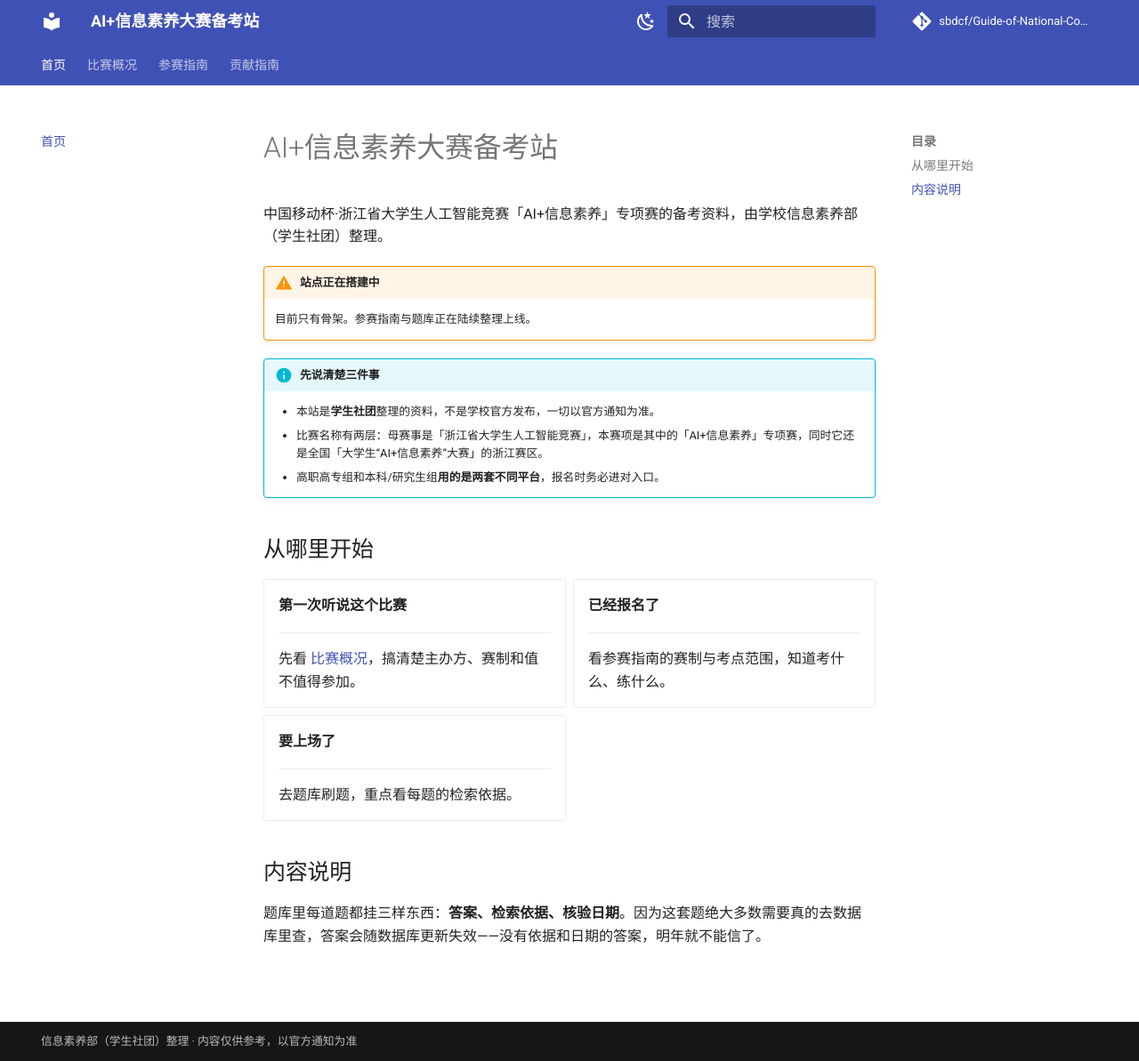
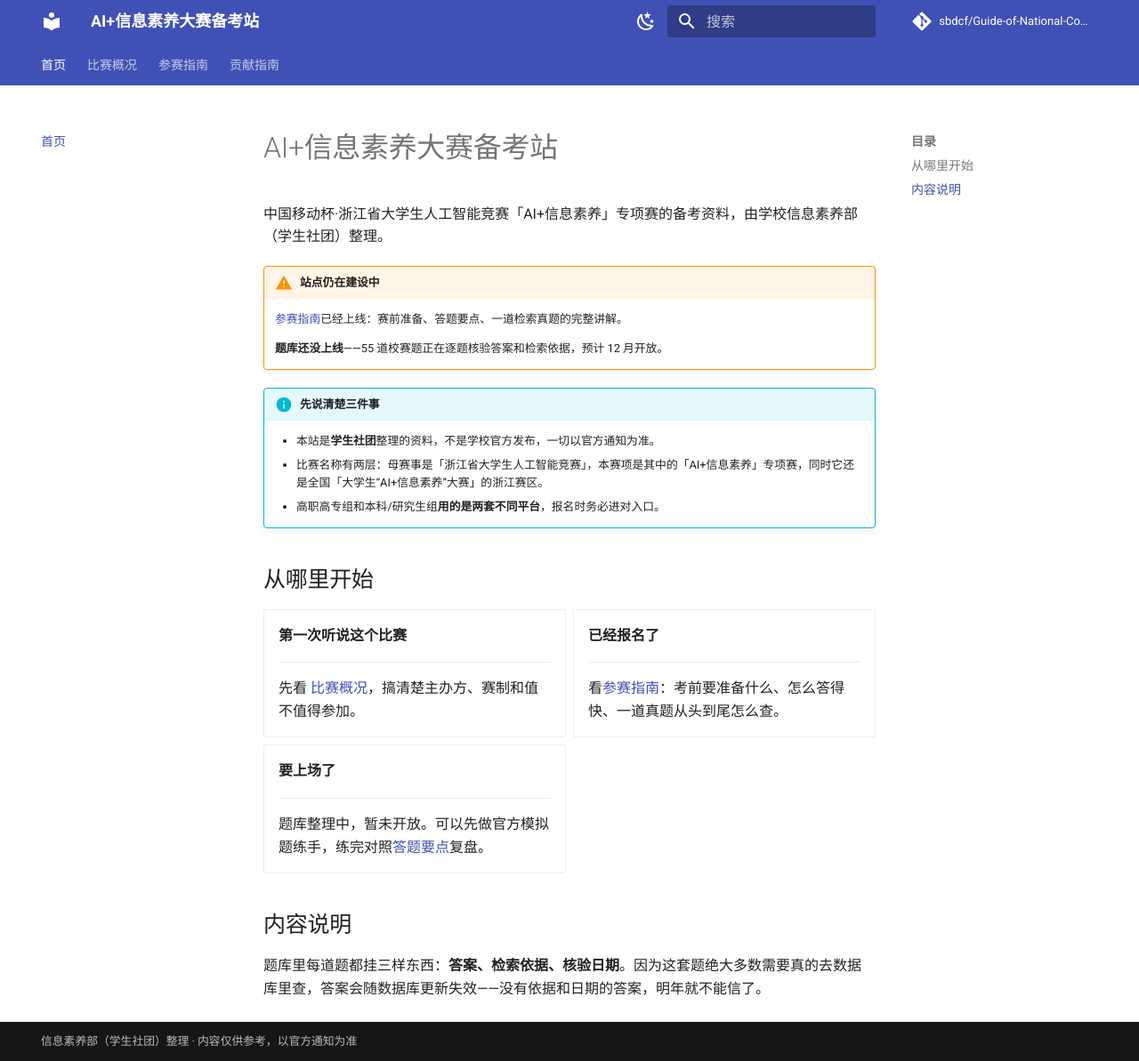
Before and after one commit to sbdcf/Guide-of-National-College-Student-Information-Literacy-Competition, an MkDocs documentation site: the page built from docs/index.md, in a window 1280 px wide and 1193 px high. Shown: the whole window at 89% size. Built offline with MkDocs 1.6.1 and Material for MkDocs 9.7.7, drawn with Linux system fonts in a browser that asks for light colours; comment, search, counter and statistics services are not loaded.

Commit message:
首页去掉骨架提示，改为真实进度

```diff
--- a/docs/index.md
+++ b/docs/index.md
@@ -2,8 +2,10 @@
 
 中国移动杯·浙江省大学生人工智能竞赛「AI+信息素养」专项赛的备考资料，由学校信息素养部（学生社团）整理。
 
-!!! warning "站点正在搭建中"
-    目前只有骨架。参赛指南与题库正在陆续整理上线。
+!!! warning "站点仍在建设中"
+    [参赛指南](guide/index.md)已经上线：赛前准备、答题要点、一道检索真题的完整讲解。
+
+    **题库还没上线**——55 道校赛题正在逐题核验答案和检索依据，预计 12 月开放。
 
 !!! info "先说清楚三件事"
     - 本站是**学生社团**整理的资料，不是学校官方发布，一切以官方通知为准。
@@ -24,13 +26,13 @@
 
     ---
 
-    看参赛指南的赛制与考点范围，知道考什么、练什么。
+    看[参赛指南](guide/index.md)：考前要准备什么、怎么答得快、一道真题从头到尾怎么查。
 
 -   **要上场了**
 
     ---
 
-    去题库刷题，重点看每题的检索依据。
+    题库整理中，暂未开放。可以先做官方模拟题练手，练完对照[答题要点](guide/tips.md)复盘。
 
 </div>
 
```
